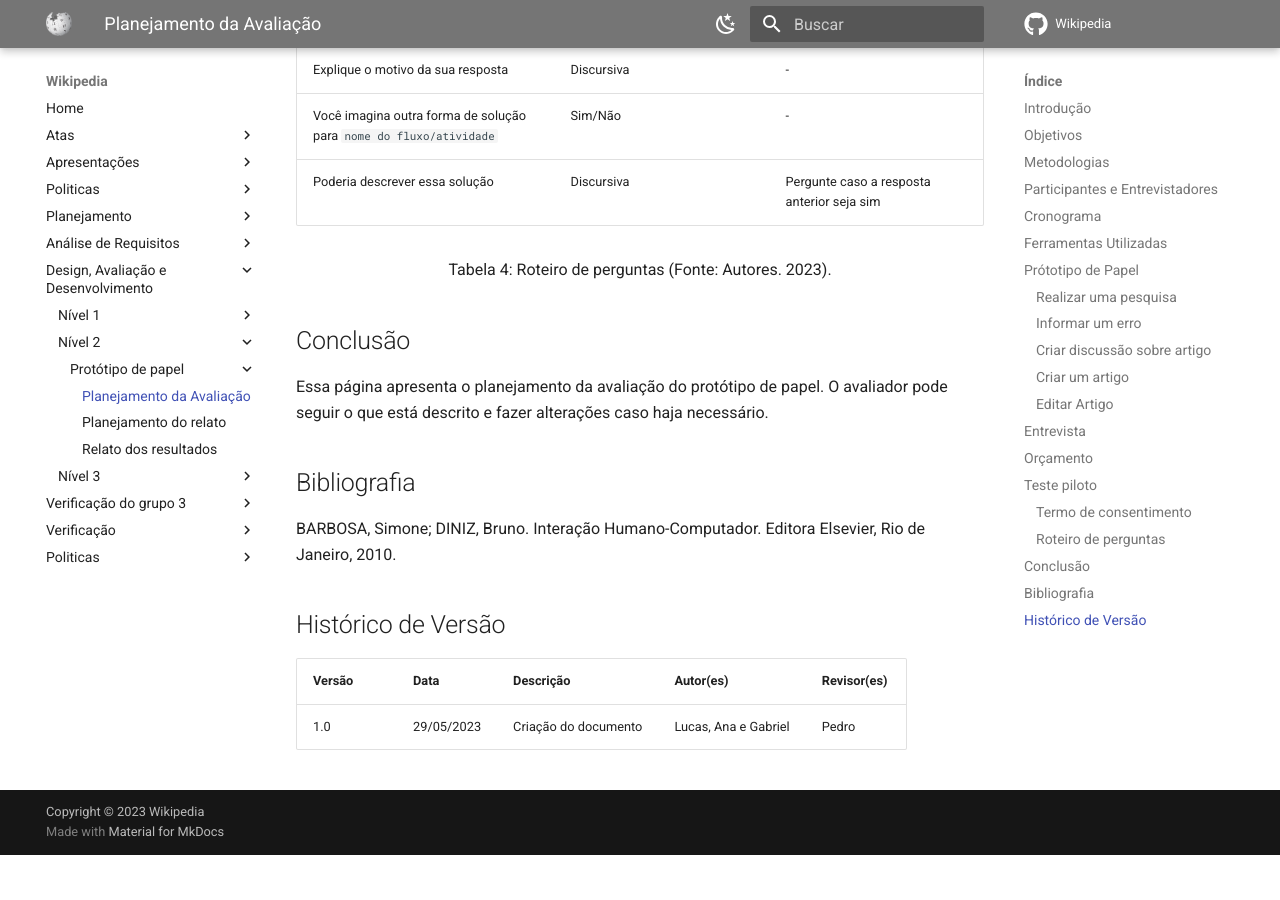
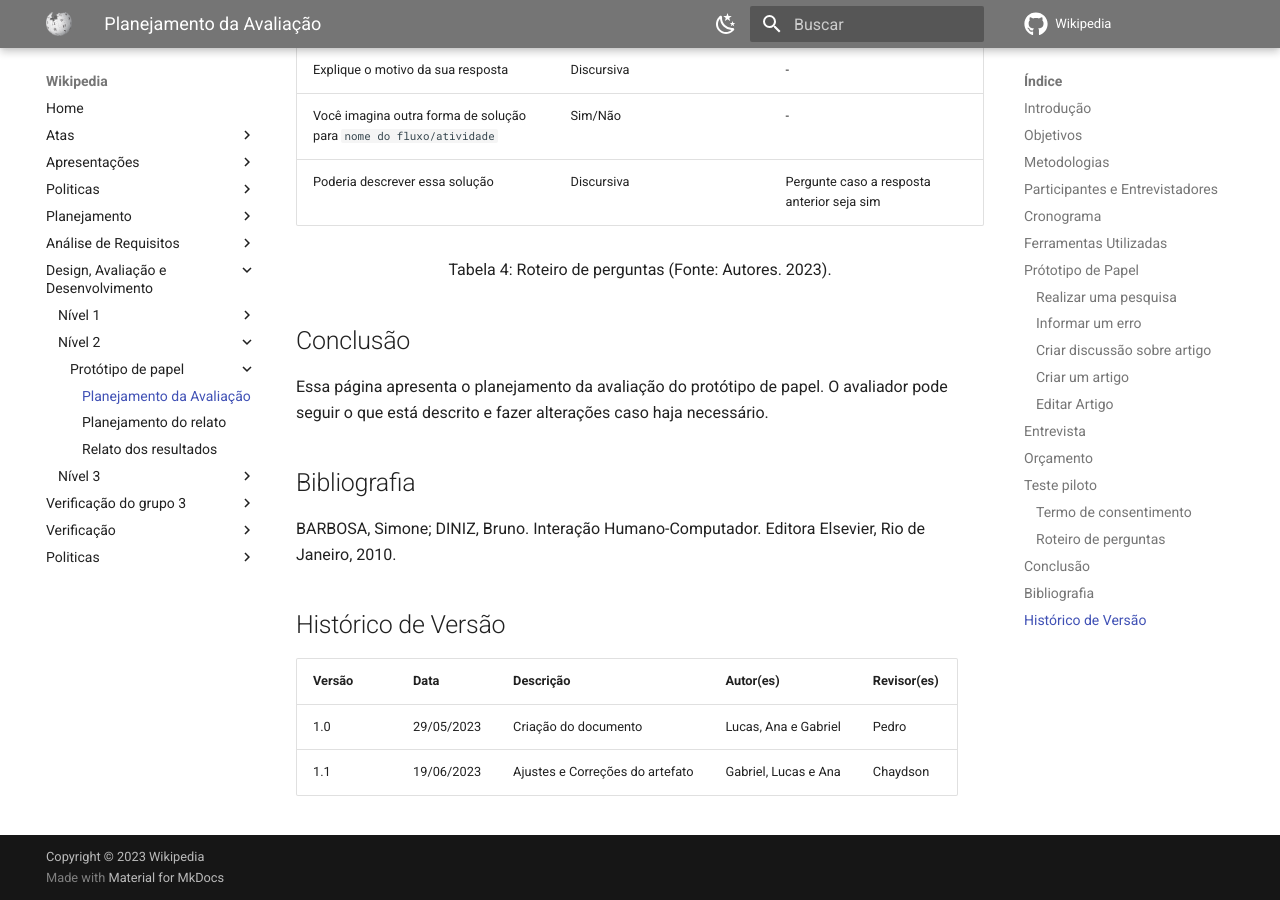
Before and after one commit to Interacao-Humano-Computador/2023.1-Wikipedia, an MkDocs documentation site: the page built from docs/design-avaliacao-desenvolvimento/nivel2/prototipoDePapel/planejamentoDaAvaliacaoPrototipoDePapel.md, in a window 1280 px wide and 900 px high, scrolled down 10072 px. Built offline with MkDocs 1.6.1 and Material for MkDocs 9.7.7, drawn with Linux system fonts in a browser that asks for light colours; comment, search, counter and statistics services are not loaded; before the commit the page ends 10927 px from its top, so only the background shows below that.

```diff
--- a/docs/design-avaliacao-desenvolvimento/nivel2/prototipoDePapel/planejamentoDaAvaliacaoPrototipoDePapel.md
+++ b/docs/design-avaliacao-desenvolvimento/nivel2/prototipoDePapel/planejamentoDaAvaliacaoPrototipoDePapel.md
@@ -47,13 +47,13 @@
 
 Pensando-se nas atividades a serem realizadas para a conclusão, um cronograma é necessário para se cumprir essa atividade de avaliação, tal cronograma está contido na Tabela 1
 
-| Passos | Descrição                                       | Data          | Local( em caso de reunião) | Realizador(es)                             | Revisor(es)                               |
-| ------ | ----------------------------------------------- | ------------- | -------------------------- | ------------------------------------------ | ----------------------------------------- |
-| 1      | Desenvolvimento do Prótipos de Baixa Fidelidade | 29/05 a 02/06 | Sem necessidade            | Ana,Chaydson,Gabriel,Lucas, Samuel e Pedro | Ana,Chaydson,Gabriel,Lucas, Samuel e Pedr |
-| 2      | Teste Piloto                                    | 03/06         | Teams ou Google Meet       | Gabriel e Samuel                           | Lucas                                     |
-| 3      | Entrevista 1                                    | 05/06         | Teams ou Google Meet       | Ana e Lucas                                | Pedro                                     |
-| 4      | Entrevista 2                                    | 06/06         | Teams ou Google Meet       | Pedro e Chaydson                           | Gabriel                                   |
-| 5      | Interpretação dos Dados e Possíveis Melhorias   | 07/06 a 09/06 | Teams                      | Gabriel e Samuel                           | Chaydson e Lucas                          |
+| Passos | Descrição                                      | Data          | Local( em caso de reunião) | Realizador(es)                             | Revisor(es)                               |
+| ------ | ------------------------------------------------ | ------------- | --------------------------- | ------------------------------------------ | ----------------------------------------- |
+| 1      | Desenvolvimento do Prótipos de Baixa Fidelidade | 29/05 a 02/06 | Sem necessidade             | Ana,Chaydson,Gabriel,Lucas, Samuel e Pedro | Ana,Chaydson,Gabriel,Lucas, Samuel e Pedr |
+| 2      | Teste Piloto                                     | 03/06         | Teams ou Google Meet        | Gabriel e Samuel                           | Lucas                                     |
+| 3      | Entrevista 1                                     | 05/06         | Teams ou Google Meet        | Ana e Lucas                                | Pedro                                     |
+| 4      | Entrevista 2                                     | 06/06         | Teams ou Google Meet        | Pedro e Chaydson                           | Gabriel                                   |
+| 5      | Interpretação dos Dados e Possíveis Melhorias | 07/06 a 09/06 | Teams                       | Gabriel e Samuel                           | Chaydson e Lucas                          |
 
 <div style="text-align: center">
     <p> Tabela 1: Cronograma da avaliação do protótipo de baixa-fidelidade (Fonte: Autores. 2023).</p>
@@ -69,14 +69,14 @@
 
 O prótotipo de papel está utilizando os fluxos identificados durante a pesquisa documental e questionário no [perfil de usuário](../../../analise-de-requisitos/perfilDeUsuario.md) e seu posterior refinamento nas Análises de Tarefas [AHT](../../../analise-de-requisitos/aht.md) e [GOMS](../../../analise-de-requisitos/goms.md) e posteriormente refinadas dessa análise. Os fluxos que serão prototipados para se realizar a avaliação são 6, baseando na atividades contidas na Análise de Tarefas de [AHT](../../../analise-de-requisitos/aht.md) e [GOMS](../../../analise-de-requisitos/goms.md), contidos na Tabela 2
 
-| Número | Tarefa                                  | Rastro                                         |
-| ------ | --------------------------------------- | ---------------------------------------------- |
-| 1      | Edição de um artigo                     | [AHT](../../../analise-de-requisitos/aht.md)   |
-| 2      | Criação de um artigo no Wikipédia       | [GOMS](../../../analise-de-requisitos/goms.md) |
-| 3      | Realização de uma pesquisa na Wikipédia | [GOMS](../../../analise-de-requisitos/goms.md) |
-| 4      | Informar um erro                        | [GOMS](../../../analise-de-requisitos/goms.md) |
-| 5      | Contatar um Mentor                      | [GOMS](../../../analise-de-requisitos/goms.md) |
-| 6      | Criar uma discussão sobre artigo        | [GOMS](../../../analise-de-requisitos/goms.md) |
+| Número | Tarefa                                     | Rastro                                      |
+| ------- | ------------------------------------------ | ------------------------------------------- |
+| 1       | Edição de um artigo                      | [AHT](../../../analise-de-requisitos/aht.md)   |
+| 2       | Criação de um artigo no Wikipédia       | [GOMS](../../../analise-de-requisitos/goms.md) |
+| 3       | Realização de uma pesquisa na Wikipédia | [GOMS](../../../analise-de-requisitos/goms.md) |
+| 4       | Informar um erro                           | [GOMS](../../../analise-de-requisitos/goms.md) |
+| 5       | Contatar um Mentor                         | [GOMS](../../../analise-de-requisitos/goms.md) |
+| 6       | Criar uma discussão sobre artigo          | [GOMS](../../../analise-de-requisitos/goms.md) |
 
 <div style="text-align: center">
     <p> Tabela 2: Fluxos a serem prototipadas (Fonte: Autores. 2023).</p>
@@ -184,15 +184,15 @@
 
 A tabela 4 apresenta o roteiro de perguntas que comporá a entrevista. O roteiro pode ser alterado conforme o andamento da entrevista ou segundo a necessidade do entrevistador.
 
-| Pergunta                                                                                                   | Possível resposta                                      | Instrução                                                                       |
-| ---------------------------------------------------------------------------------------------------------- | ------------------------------------------------------ | ------------------------------------------------------------------------------- |
-| Você já fez `nome do fluxo/atividade`                                                                      | Sim/Não                                                | -                                                                               |
-| Qual a frequência que você executa `nome do fluxo/atividade`?                                              | Quantidade em relação a determinado intervalo de tempo | Pergunte caso a primeira resposta seja sim                                      |
-| Realize `nome do fluxo/atividade`. Descreva o pensamento atrás de cada ação feita.                         | Discursiva                                             | Em caso de usuário com dificuldade, entrevistador deverá ajudá-lo via perguntas |
-| Após simulação da `nome do fluxo/atividade`, você identifica que a sequência das atividades seja coerente? | Sim/Não/Inconclusivo                                   | -                                                                               |
-| Explique o motivo da sua resposta                                                                          | Discursiva                                             | -                                                                               |
-| Você imagina outra forma de solução para `nome do fluxo/atividade`                                         | Sim/Não                                                | -                                                                               |
-| Poderia descrever essa solução                                                                             | Discursiva                                             | Pergunte caso a resposta anterior seja sim                                      |
+| Pergunta                                                                                                          | Possível resposta                                       | Instrução                                                                        |
+| ----------------------------------------------------------------------------------------------------------------- | -------------------------------------------------------- | ---------------------------------------------------------------------------------- |
+| Você já fez `nome do fluxo/atividade`                                                                         | Sim/Não                                                 | -                                                                                  |
+| Qual a frequência que você executa `nome do fluxo/atividade`?                                                 | Quantidade em relação a determinado intervalo de tempo | Pergunte caso a primeira resposta seja sim                                         |
+| Realize `nome do fluxo/atividade`. Descreva o pensamento atrás de cada ação feita.                           | Discursiva                                               | Em caso de usuário com dificuldade, entrevistador deverá ajudá-lo via perguntas |
+| Após simulação da `nome do fluxo/atividade`, você identifica que a sequência das atividades seja coerente? | Sim/Não/Inconclusivo                                    | -                                                                                  |
+| Explique o motivo da sua resposta                                                                                 | Discursiva                                               | -                                                                                  |
+| Você imagina outra forma de solução para `nome do fluxo/atividade`                                           | Sim/Não                                                 | -                                                                                  |
+| Poderia descrever essa solução                                                                                  | Discursiva                                               | Pergunte caso a resposta anterior seja sim                                         |
 
 <div style="text-align: center">
     <p> Tabela 4: Roteiro de perguntas (Fonte: Autores. 2023).</p>
@@ -208,6 +208,7 @@
 
 ## Histórico de Versão
 
-| Versão | Data       | Descrição            | Autor(es)            | Revisor(es) |
-| ------ | ---------- | -------------------- | -------------------- | ----------- |
-| 1.0    | 29/05/2023 | Criação do documento | Lucas, Ana e Gabriel | Pedro       |
+| Versão | Data       | Descrição                       | Autor(es)            | Revisor(es) |
+| ------- | ---------- | --------------------------------- | -------------------- | ----------- |
+| 1.0     | 29/05/2023 | Criação do documento            | Lucas, Ana e Gabriel | Pedro       |
+| 1.1     | 19/06/2023 | Ajustes e Correções do artefato | Gabriel, Lucas e Ana | Chaydson    |
```
